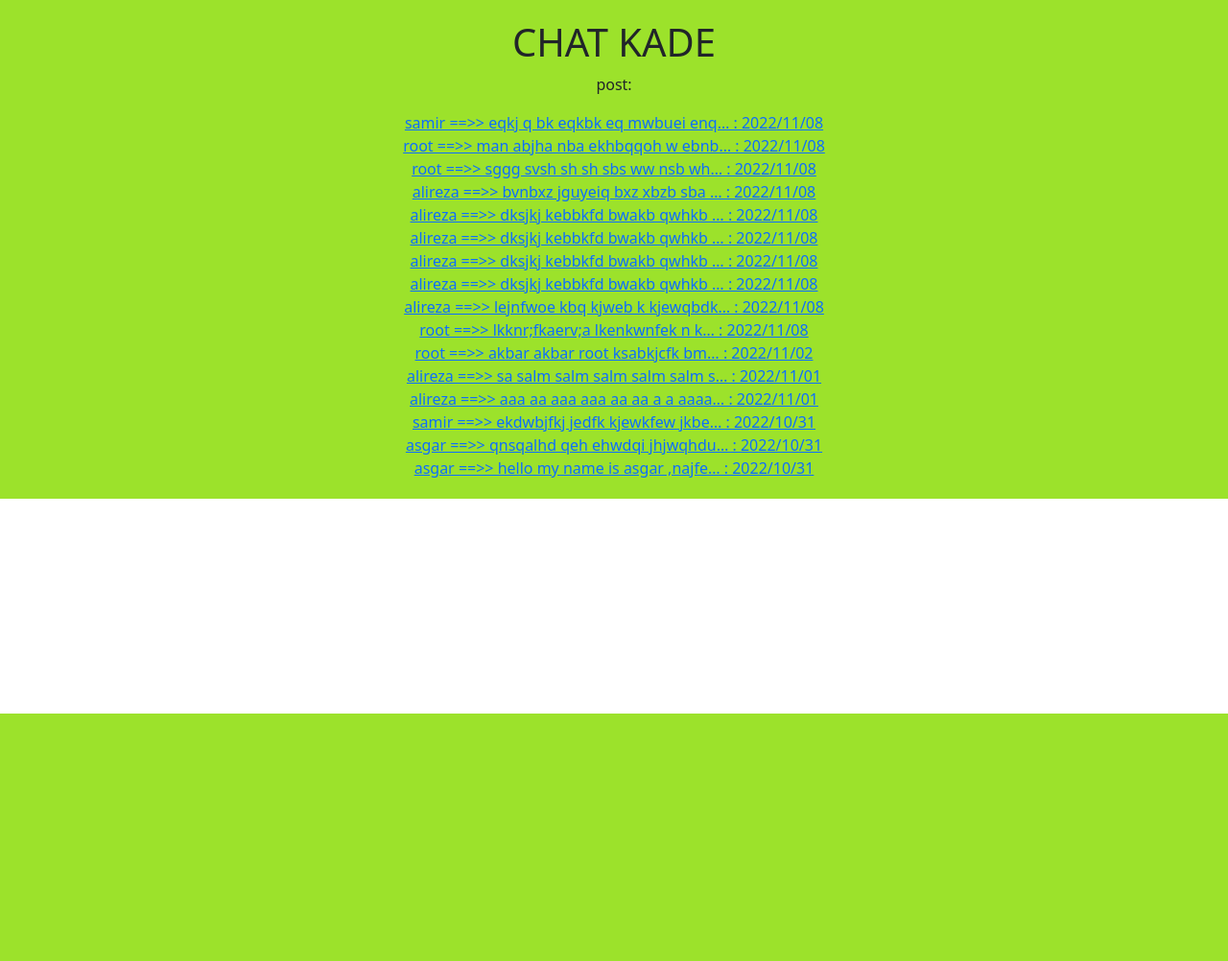
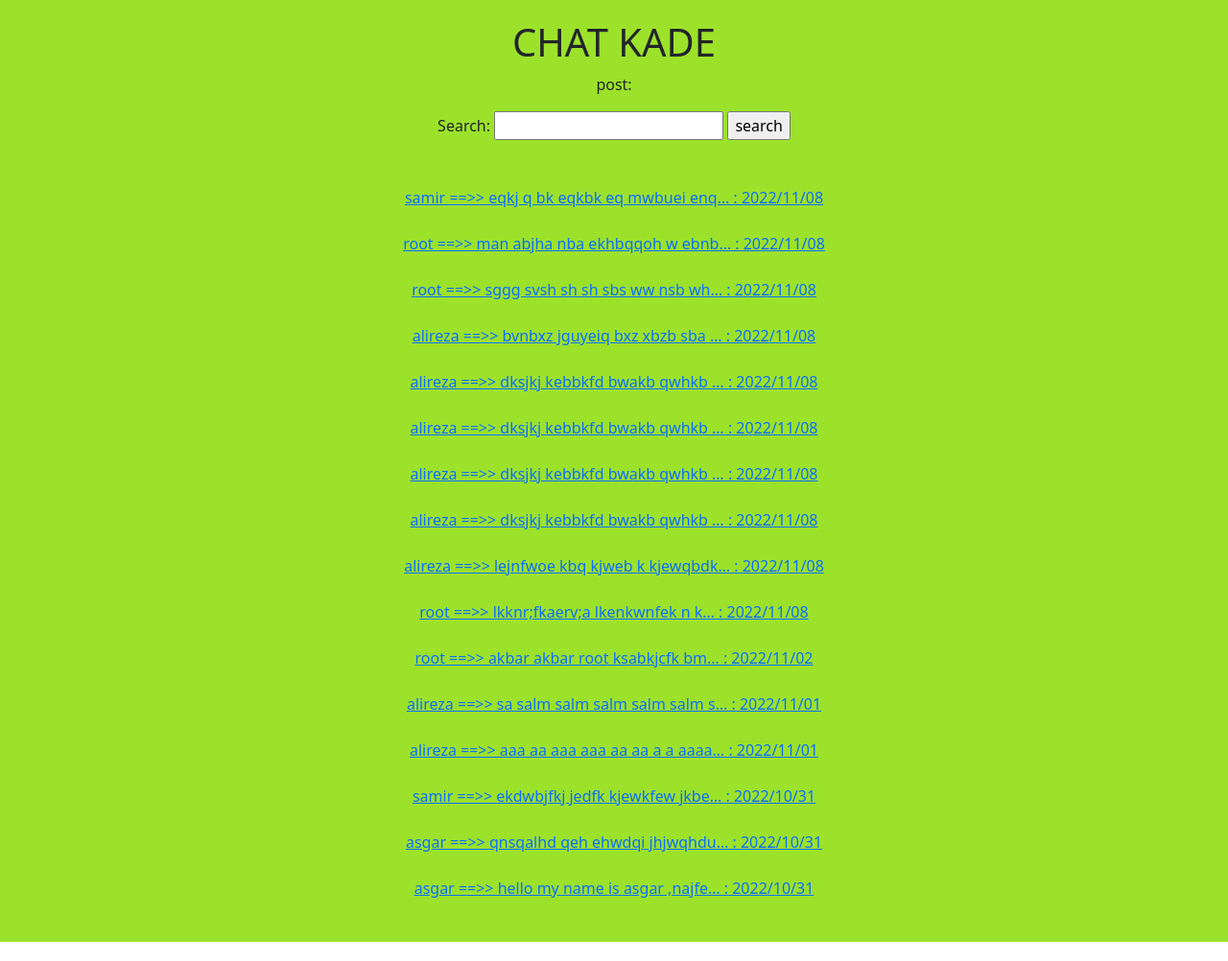
Before and after one commit to mrkingali/socialMediaDjango, a Django app: page / in a window 1280 px wide. Shown: the part 56-1058 px from the top of the page at 96% size. Before the commit the page ends 800 px from the top, so only its background shows below. Run offline with Django 4.2, Linux system fonts and the light colour scheme; data comes from the database, SQL or seed files in the repository.

Commit message:
add search box for post

```diff
--- a/home/forms.py
+++ b/home/forms.py
@@ -21,3 +21,6 @@ class CommentReplyForm(forms.ModelForm):
     class Meta:
         model=Comment
         fields=('body',)
+
+class PostSearchForm(forms.Form):
+    search=forms.CharField()
--- a/home/templates/home/index.html
+++ b/home/templates/home/index.html
@@ -4,10 +4,25 @@
         <h1 class="text-center"> CHAT KADE</h1>
         <p class="text-center"> post:</p>
     <div class="text-center">
+    <form class="center" action="" method="get">
+
+        {{ form }}
+        <input type="submit" value="search" >
+
+
+    </form>
+    <br>
+    <br>
+    </div>
+
+
+    <div class="text-center">
 
         {% for post in posts %}
             <div class="text-center">
             <a href="{{ post.get_absolute_url }}">{{ post.user.username }} ==>>  {{ post.body|truncatechars:30 }}  :  {{ post.updated|date:"Y/m/d" }}</a>
+            </br>
+            </br>
             </div>
 
         {% endfor %}
--- a/home/views.py
+++ b/home/views.py
@@ -4,16 +4,19 @@
 from  django.contrib.auth.mixins import LoginRequiredMixin
 from django.contrib import  messages
 from django.utils.text import slugify
-from .forms import PostCreateUpdateForm,CommentCreateForm,CommentReplyForm
+from .forms import PostCreateUpdateForm,CommentCreateForm,CommentReplyForm,PostSearchForm
 from django.contrib.auth.decorators import login_required
 from django.utils.decorators import method_decorator
 from django.shortcuts import get_object_or_404
 
 
 class HomeView(View):
+    form_class=PostSearchForm
     def get(self,request):
         posts=Post.objects.all()
-        return render(request,'home/index.html',{'posts':posts})
+        if request.GET.get('search'):
+            posts=Post.objects.filter(body__contains=request.GET['search'])
+        return render(request,'home/index.html',{'posts':posts,'form':self.form_class})
     def post(self,request):
         return render(request,'home/index.html')
 
```
